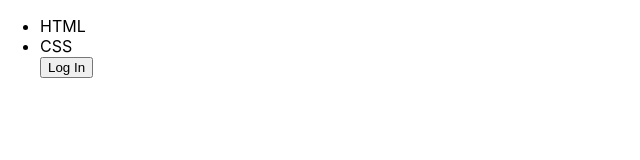
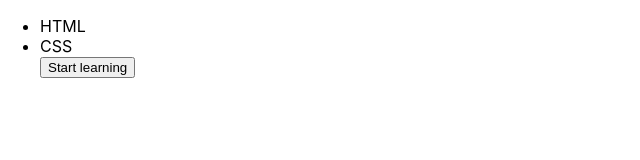
Before and after one commit to GC209/RTL, a React (Create React App) app: page / in a window 1280 px wide. Shown: the top 160 px of the page, without its empty margins (0-640 px from the left). Built offline with nearby package versions, Linux system fonts and the light colour scheme.

Commit message:
findBy Query implement on skills component

```diff
--- a/src/components/skills/skills.tsx
+++ b/src/components/skills/skills.tsx
@@ -1,23 +1,23 @@
-import { useState } from "react";
+import { useEffect, useState } from "react";
 import { SkillsProps } from "./skills.types";
 
 const Skills = (props: SkillsProps) => {
   const { skills } = props;
   const [ isLoggedIn, setIsLoggedIn ] = useState(false);
 
-  const handleClick = () => {
-    setIsLoggedIn(true);
-  }
+  useEffect(() => {
+    setTimeout(() => setIsLoggedIn(true), 1001)
+  }, [])
   return (
     <>
       <ul>
         {
           skills.map((skill) => {
-            return <li key={skill}>{ skill}</li>
+            return <li key={skill}>{ skill }</li>
           })
         }
         {
-          isLoggedIn ? <button>User is logged In</button> : <button onClick={handleClick}>Log In</button>
+          isLoggedIn ? <button>Start learning</button> : <button onClick={() => setIsLoggedIn(true)}>Log In</button>
         }
       </ul>
     </>
```
Also changed, not shown: 1 other file (tests, documents, lock files or other folders).
